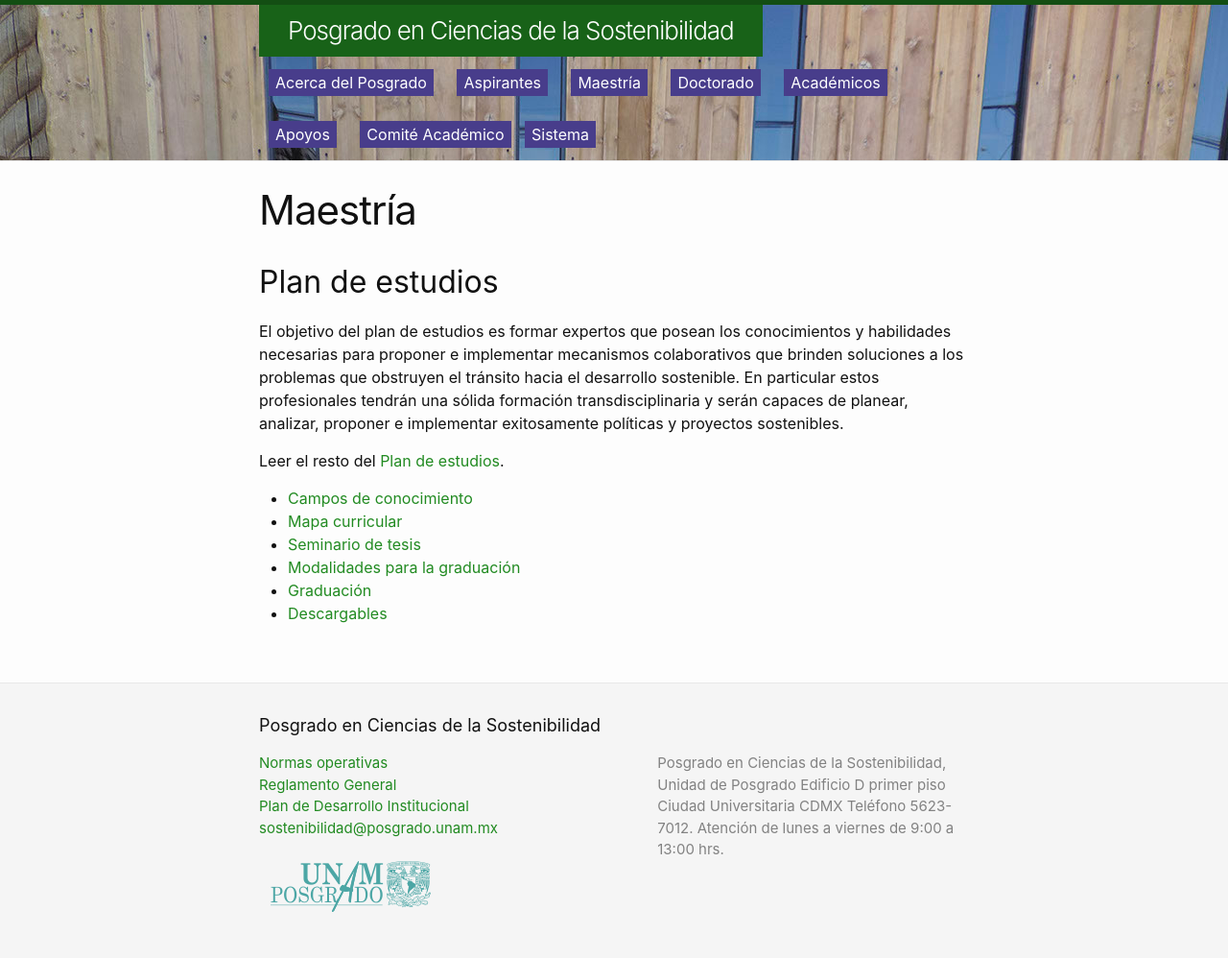
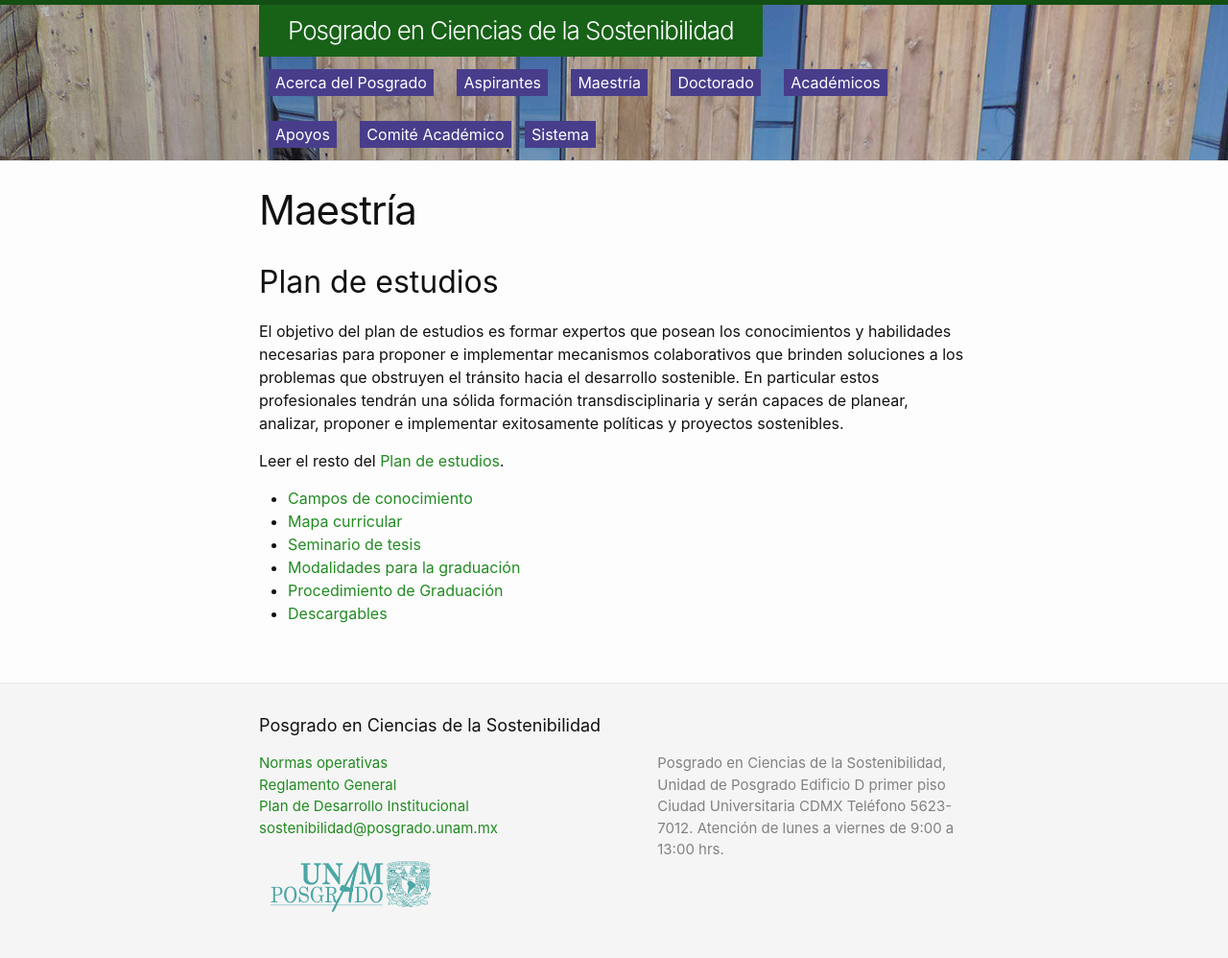
Before and after one commit to pcs-unam/pcs-unam.github.io, a Jekyll site: the page built from 02_maestria.md, in a window 1280 px wide. Shown: the whole page at 96% size. Built offline with Jekyll 4.4.1, drawn with Linux system fonts in a browser that asks for light colours.

Commit message:
descargables de maestria

```diff
--- a/02_maestria.md
+++ b/02_maestria.md
@@ -20,5 +20,5 @@ Leer el resto del [Plan de estudios](/assets/docs/plan-maestria.pdf).
  - [Mapa curricular](/maestria/mapa)
  - [Seminario de tesis](/maestria/seminario_tesis)
  - [Modalidades para la graduación](/maestria/modalidades_graduacion)
- - [Graduación](/maestria/graduacion)
+ - [Procedimiento de Graduación](/maestria/graduacion)
  - [Descargables](/maestria/descargables)
```
Also changed, not shown: maestria/descargables.md (+3 -0 lines), maestria/graduacion.md (+2 -2 lines), 1 other file.
